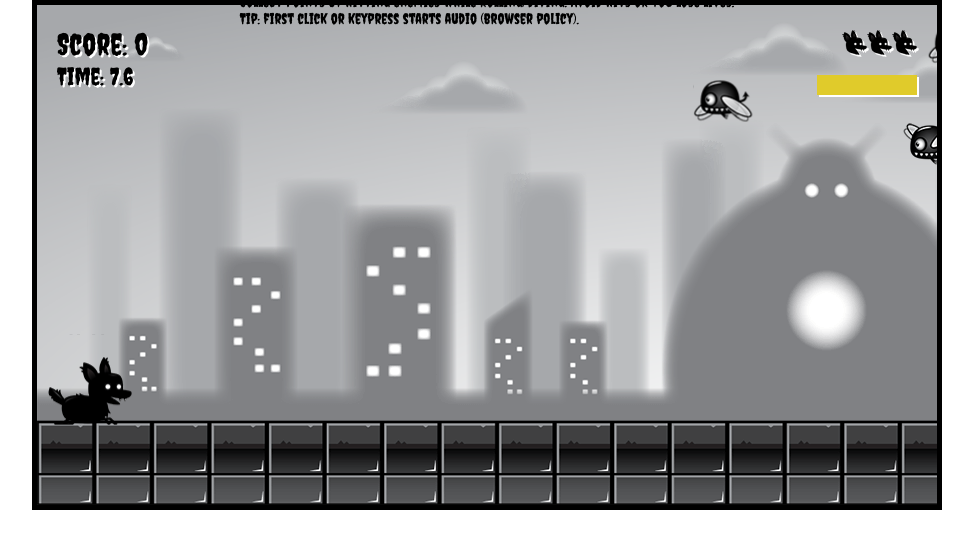
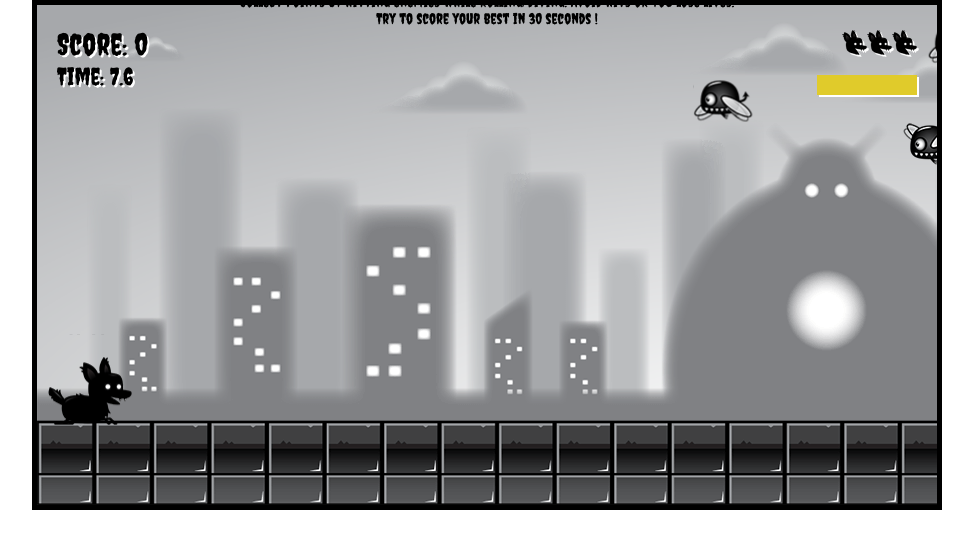
Before and after one commit to pragati-chaturvedi/GameDev_JS, a plain HTML site: page index.html in a window 1280 px wide. Shown: the part 145-694 px from the top of the page, without its empty margins (153-1126 px from the left). Drawn offline with Linux system fonts and the light colour scheme.

Commit message:
minor fixes in game instructions

```diff
--- a/index.html
+++ b/index.html
@@ -21,7 +21,7 @@
             <li><strong> Roll / Power Mode:</strong> Shift</li>
         </ul>
         <p> Collect points by hitting enemies while rolling/diving. Avoid hits or you lose lives.</p>
-        <p class="hint"> Tip: first click or keypress starts audio (browser policy).</p>
+        <p> Try to score your best in 30 seconds ! </p>
     </div>
 
     <canvas id="canvas"></canvas>
--- a/style.css
+++ b/style.css
@@ -20,6 +20,10 @@ h1 {
     font-family: Creepster;
     text-align: left;
     z-index: 1;
+}
+
+p {
+    text-align: center;
 }
 
 #canvas {
```
